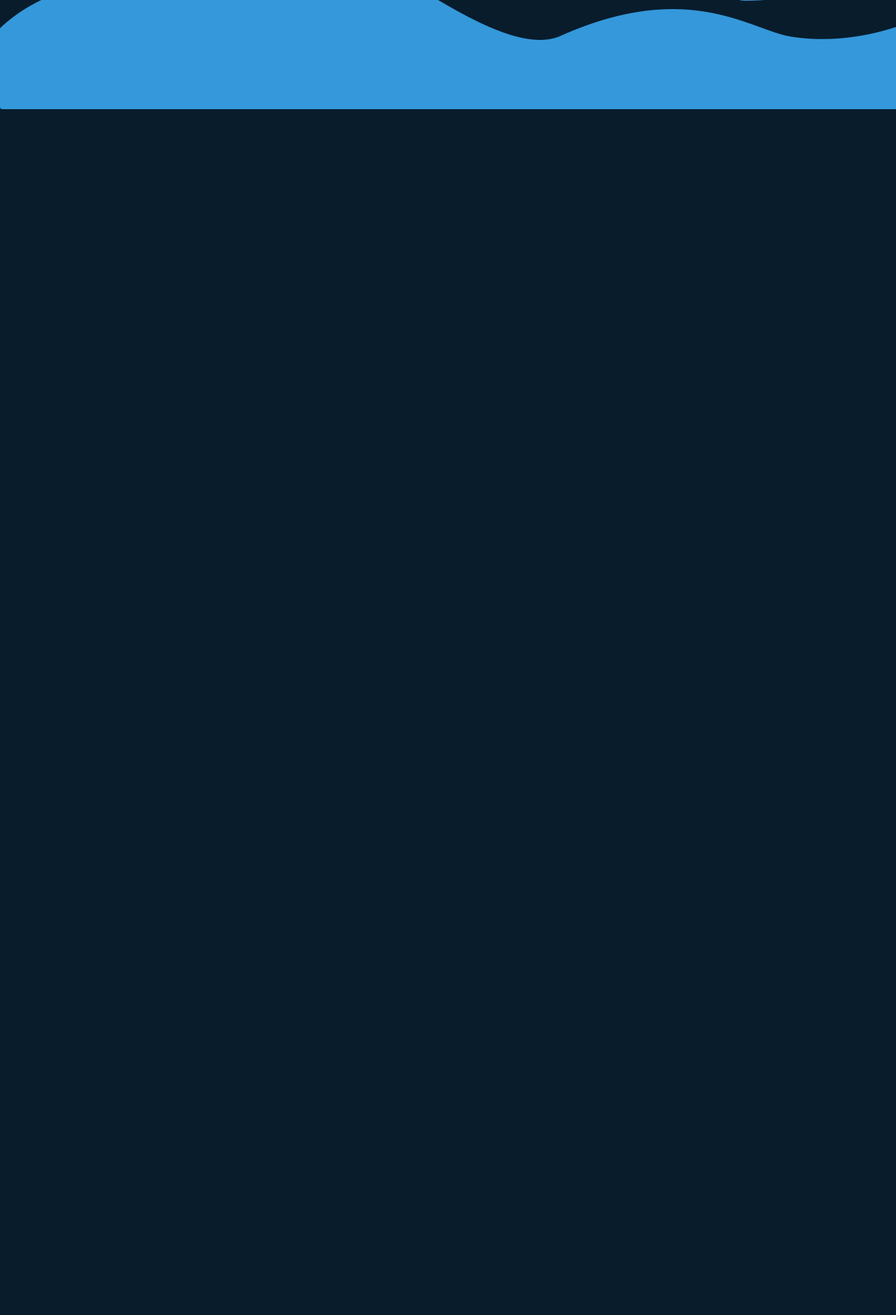
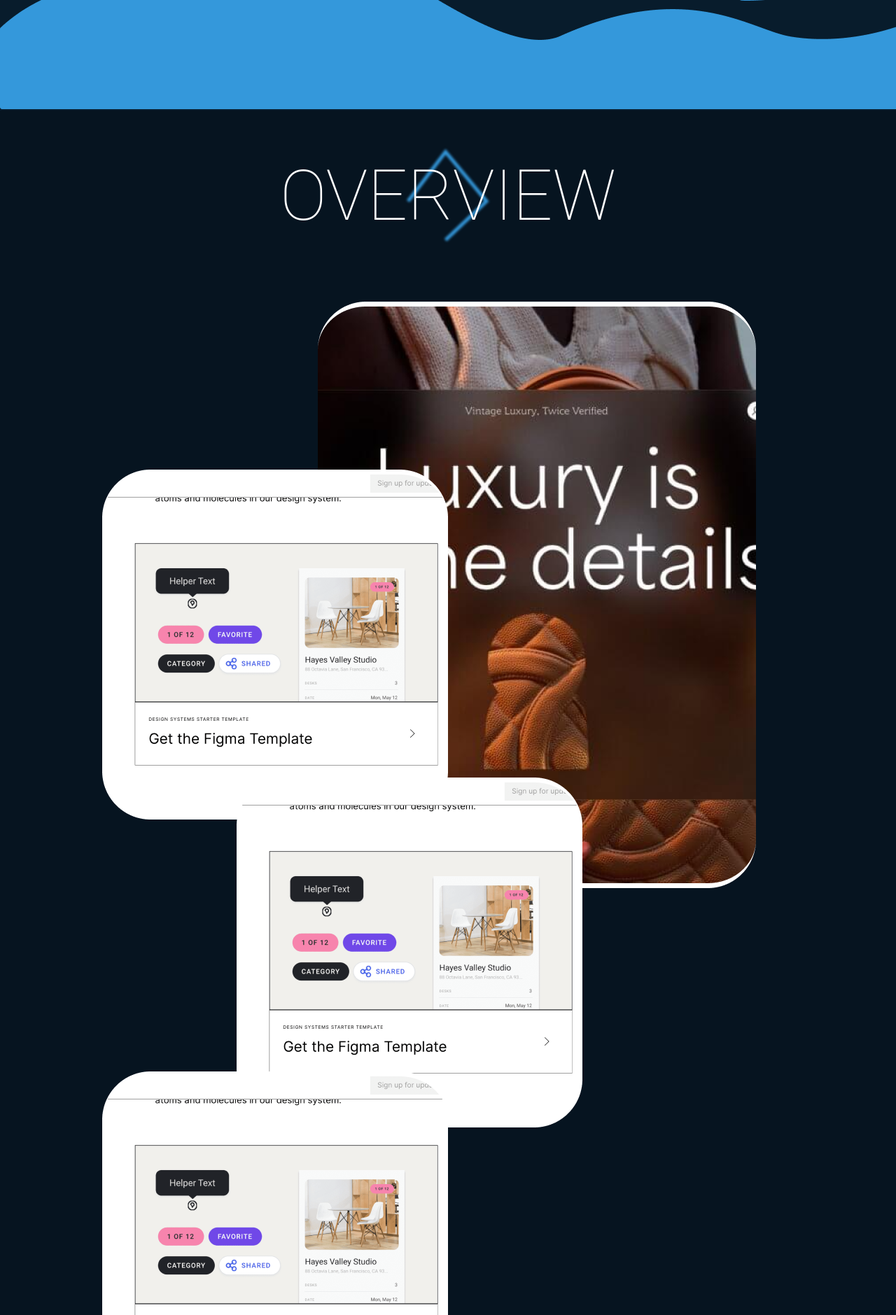
Before and after one commit to Dario-Evangelista/LandPage, a Django app: page / in a window 1280 px wide. Shown: the part 767-2646 px from the top of the page at 70% size. Before the commit the page ends 923 px from the top, so only its background shows below. Run offline with Django 4.2, Linux system fonts and the light colour scheme.

Commit message:
criação de overview

```diff
--- a/landpage/pageHome/static/pagehome/css/styles.css
+++ b/landpage/pageHome/static/pagehome/css/styles.css
@@ -153,3 +153,81 @@
     bottom: 0;
     left: 0;
 }
+
+
+.overview-container {
+    background: #061420;
+    width: 100%;
+}
+
+.overview {
+    margin: 0 auto;
+    max-width: 144rem;
+    padding-top: 5rem;
+    display: flex;
+    position: relative;
+    flex-direction: column;
+    justify-content: center;
+    flex-shrink: 0;
+}
+
+.title-overview {
+    display: flex;
+    width: 100%;
+    text-align: center;
+    justify-content: center;
+    position: relative;
+    align-items: center;
+    padding-bottom: 8rem;
+}
+
+.text-over {
+    margin: 0 auto;
+    position: absolute;
+    align-items: center;
+    font-family: Roboto;
+    font-size: 10rem;
+    font-style: normal;
+    font-weight: 200;
+    line-height: normal;
+    text-transform: uppercase;
+}
+
+.galeria {
+    width: 100%;
+    display: flex;
+    flex-direction: column-reverse;
+    justify-content: flex-end;
+    align-items: flex-end;
+    flex-shrink: 1;
+    position: relative;
+    height: 200rem;
+}
+
+.fotos {
+    margin-right: 20rem;
+}
+
+.fotos1 {
+    position: absolute;
+    top: 12%;
+    right: 50%;
+}
+
+.fotos2 {
+    position: absolute;
+    top: 34%;
+    right: 35%;
+}
+
+.fotos3 {
+    position: absolute;
+    top: 55%;
+    right: 50%;
+}
+
+.fotos4 {
+    position: absolute;
+    top: 75%;
+    right: 35%;
+}
--- a/landpage/pageHome/templates/pages/home.html
+++ b/landpage/pageHome/templates/pages/home.html
@@ -3,25 +3,43 @@
 
 <body>
     {% include "partials/header.html" %}
-</body>
-<main class="conteiner">
-    <div class="container-copy1">
-        <div class="container-copy1-base-text">
-            <h1 class="copy-text-title">Desperte Sua Presença Online </h1>
-            <div class="base-copy-text">
-                <p class="text-copy">
-                    Transforme sua visão em realidade digital! Estamos prontos para criar o site dos seus sonhos.
-                </p>
+    {% include "partials/main.html" %}
+
+<div class="overview-container">
+    <div class="overview">
+        <div class="title-overview">
+            <h1 class="text-over">overview</h1>
+
+            <div class="img-overview-vector2">
+                <img src="{% static "img/vector 2.png"%}" alt="vector2">
+            </div>
+        </div>
+
+        <div class="galeria">
+
+            <div class="img-overview fotos1">
+                <img src="{% static "img/fotos-1.png"%}" alt="vector2">
+            </div>
+
+            <div class="img-overview fotos2">
+                <img src="{% static "img/fotos-2.png"%}" alt="vector2">
+            </div>
+
+            <div class="img-overview fotos3">
+                <img src="{% static "img/fotos-3.png"%}" alt="vector2">
+            </div>
+
+            <div class="img-overview fotos4">
+                <img src="{% static "img/fotos-4.png"%}" alt="vector2">
+            </div>
+
+            <div class="img-overview fotos">
+                <img src="{% static "img/fotos.png"%}" alt="vector2">
             </div>
         </div>
     </div>
-    <div class="pana">
-        <img src="{% static "img/pana.png"%}" alt="pana">
-    </div>
+</div>
+</body>
 
-    <div class="vector1">
-        <img src="{% static "img/Vector 1.png"%}" alt="Vector">
-    </div>
-</main>
 
 </html>
--- /dev/null
+++ b/landpage/pageHome/templates/partials/main.html
@@ -0,0 +1,20 @@
+{% load static %}
+<main class="conteiner">
+    <div class="container-copy1">
+        <div class="container-copy1-base-text">
+            <h1 class="copy-text-title">Desperte Sua Presença Online </h1>
+            <div class="base-copy-text">
+                <p class="text-copy">
+                    Transforme sua visão em realidade digital! Estamos prontos para criar o site dos seus sonhos.
+                </p>
+            </div>
+        </div>
+    </div>
+    <div class="pana">
+        <img src="{% static "img/pana.png"%}" alt="pana">
+    </div>
+
+    <div class="vector1">
+        <img src="{% static "img/Vector 1.png"%}" alt="Vector">
+    </div>
+</main>
```
Also changed, not shown: landpage/pageHome/static/img/Fotos-1.png (added), landpage/pageHome/static/img/Fotos-2.png (added), landpage/pageHome/static/img/Fotos-3.png (added), landpage/pageHome/static/img/Fotos-4.png (added), landpage/pageHome/static/img/Fotos.png (added), landpage/pageHome/static/img/Vector 2.png (added).
